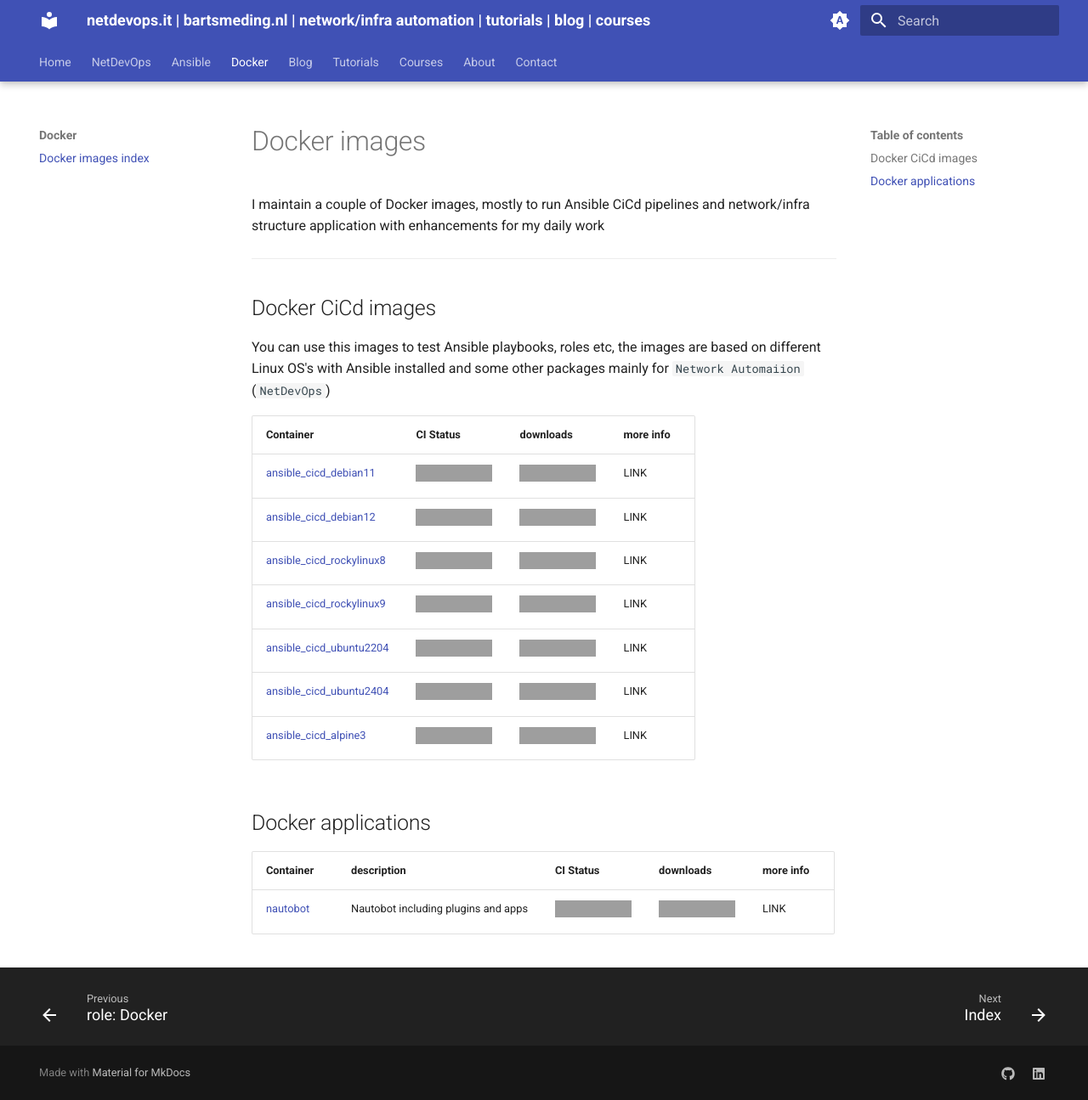
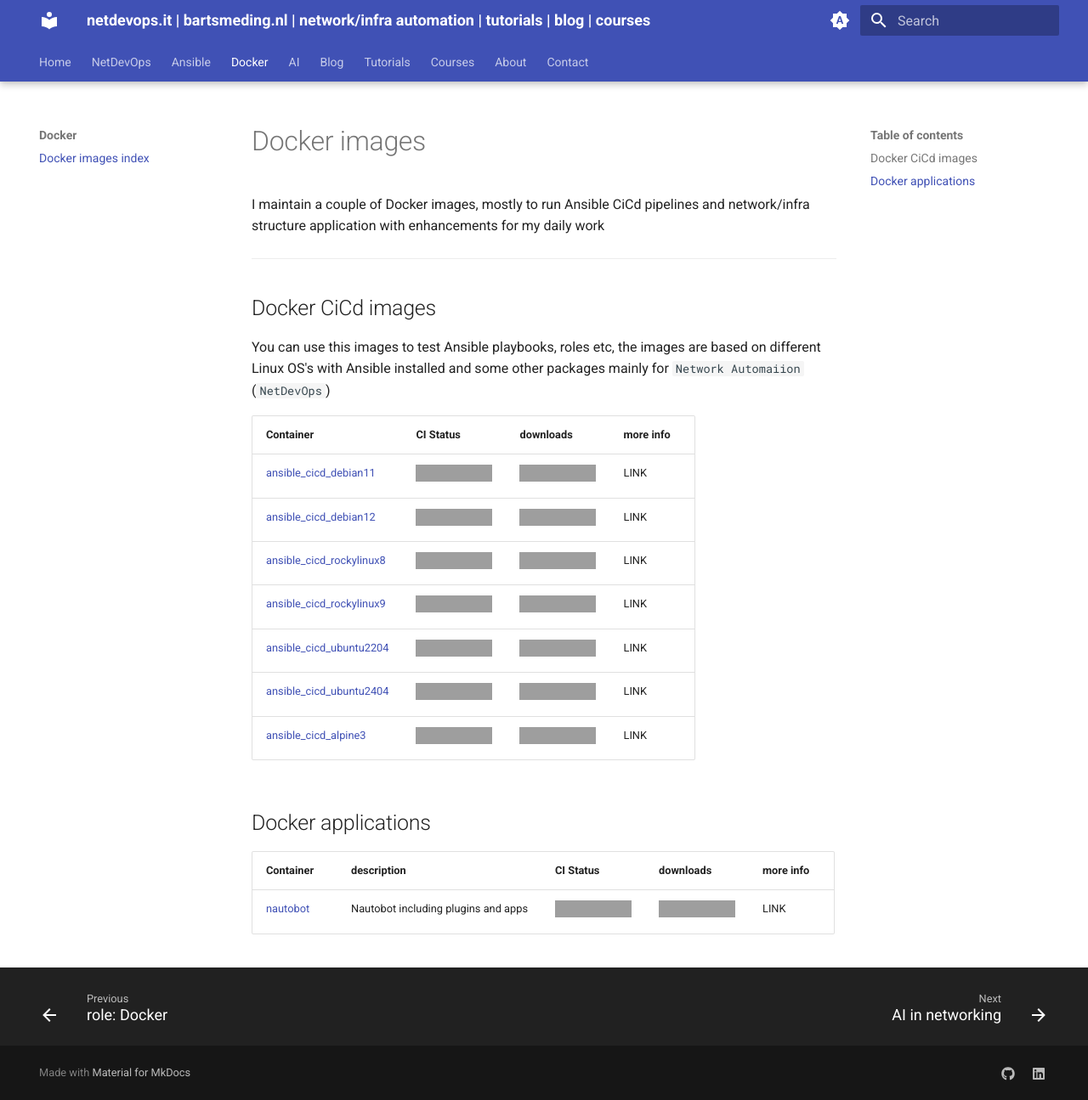
Before and after one commit to bsmeding/bsmeding.github.io, an MkDocs documentation site: the page built from docs/docker_images.md, in a window 1280 px wide and 1295 px high, cut to the strip 0-1295 px from the top of the window. Shown: the whole strip at 85% size. Built offline with MkDocs 1.6.1 and Material for MkDocs 9.7.7, drawn with Linux system fonts in a browser that asks for light colours; part of the change alters nothing that is shown; grey boxes are pictures that could not be loaded.

```diff
--- a/docs/docker_images.md
+++ b/docs/docker_images.md
@@ -17,8 +17,8 @@ You can use this images to test Ansible playbooks, roles etc, the images are bas
 | [ansible_cicd_debian12](https://hub.docker.com/repository/docker/bsmeding/ansible_cicd_debian12/general) | ![Build](https://github.com/bsmeding/docker_container_ansible_cicd_debian12/actions/workflows/build.yml/badge.svg) | ![Docker Pulls](https://img.shields.io/docker/pulls/bsmeding/ansible_cicd_debian12) | LINK |
 | [ansible_cicd_rockylinux8](https://hub.docker.com/repository/docker/bsmeding/ansible_cicd_rockylinux8/general) | ![Build](https://github.com/bsmeding/docker_container_ansible_cicd_rockylinux8/actions/workflows/build.yml/badge.svg) | ![Docker Pulls](https://img.shields.io/docker/pulls/bsmeding/ansible_cicd_rockylinux8) | LINK |
 | [ansible_cicd_rockylinux9](https://hub.docker.com/repository/docker/bsmeding/ansible_cicd_rockylinux9/general) | ![Build](https://github.com/bsmeding/docker_container_ansible_cicd_rockylinux9/actions/workflows/build.yml/badge.svg) | ![Docker Pulls](https://img.shields.io/docker/pulls/bsmeding/ansible_cicd_rockylinux9) | LINK |
-| [ansible_cicd_ubuntu2204](https://hub.docker.com/repository/docker/bsmeding/ansible_cicd_debian11/general) | ![Build](https://github.com/bsmeding/docker_container_ansible_cicd_ubuntu2204/actions/workflows/build.yml/badge.svg) | ![Docker Pulls](https://img.shields.io/docker/pulls/bsmeding/ansible_cicd_ubunut2204) | LINK |
-| [ansible_cicd_ubuntu2404](https://hub.docker.com/repository/docker/bsmeding/ansible_cicd_debian11/general) | ![Build](https://github.com/bsmeding/docker_container_ansible_cicd_ubuntu2404/actions/workflows/build.yml/badge.svg) | ![Docker Pulls](https://img.shields.io/docker/pulls/bsmeding/ansible_cicd_ubuntu2404) | LINK |
+| [ansible_cicd_ubuntu2204](https://hub.docker.com/repository/docker/bsmeding/ansible_cicd_ubuntu2204/general) | ![Build](https://github.com/bsmeding/docker_container_ansible_cicd_ubuntu2204/actions/workflows/build.yml/badge.svg) | ![Docker Pulls](https://img.shields.io/docker/pulls/bsmeding/ansible_cicd_ubunut2204) | LINK |
+| [ansible_cicd_ubuntu2404](https://hub.docker.com/repository/docker/bsmeding/ansible_cicd_ubuntu2404/general) | ![Build](https://github.com/bsmeding/docker_container_ansible_cicd_ubuntu2404/actions/workflows/build.yml/badge.svg) | ![Docker Pulls](https://img.shields.io/docker/pulls/bsmeding/ansible_cicd_ubuntu2404) | LINK |
 | [ansible_cicd_alpine3](https://hub.docker.com/repository/docker/bsmeding/ansible_cicd_alpine3/general) | ![Build](https://github.com/bsmeding/docker_container_ansible_cicd_alpine3/actions/workflows/build.yml/badge.svg) | ![Docker Pulls](https://img.shields.io/docker/pulls/bsmeding/ansible_cicd_alpine3) | LINK |
 
 
--- a/mkdocs.yml
+++ b/mkdocs.yml
@@ -31,6 +31,8 @@ nav:
     - 'role: Docker': ansible/ansible_role_docker.md
   - Docker:
     - 'Docker images index': docker_images.md
+  - AI:
+    - 'AI in networking': ai_in_networking.md
   - Blog:
     - blog/index.md
   - Tutorials:
```
Also changed, not shown: docs/ai_in_networking.md (added).
